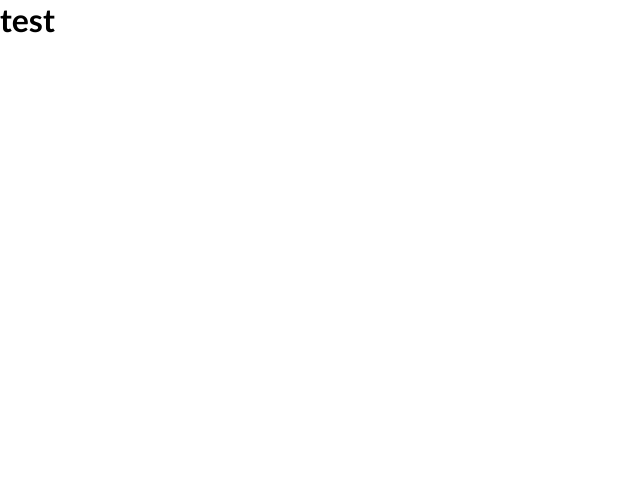
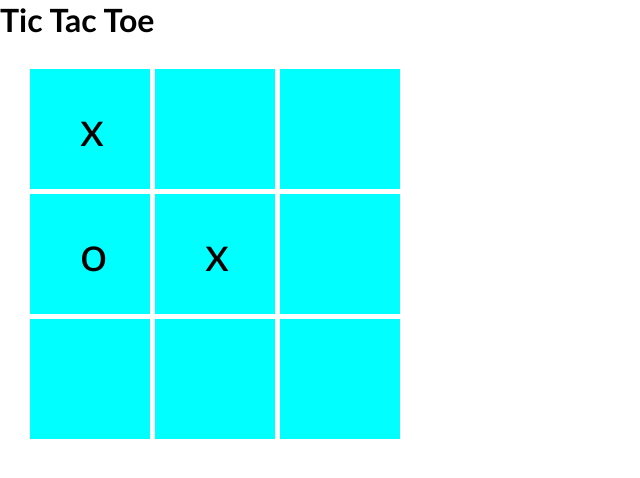
Before and after one commit to ChrisHallwright/tic-tac-toe, a plain HTML site: page index.html in a window 1280 px wide. Shown: the whole page, without its empty margins (0-640 px from the left). Drawn offline with Linux system fonts and the light colour scheme.

Commit message:
Display inactive tic-tac-toe grid

```diff
--- a/index.html
+++ b/index.html
@@ -1,5 +1,6 @@
 <!DOCTYPE html>
 <html lang="en">
+
 <head>
   <meta charset="UTF-8">
   <meta name="viewport" content="width=device-width, initial-scale=1.0">
@@ -7,7 +8,20 @@
   <link rel="stylesheet" type="text/css" href="./styles.css">
   <script src="./script.js" defer></script>
 </head>
+
 <body>
-  <h1>test</h1>
+  <h1>Tic Tac Toe</h1>
+  <div class="game">
+    <div class="square">x</div>
+    <div class="square"></div>
+    <div class="square"></div>
+    <div class="square">o</div>
+    <div class="square">x</div>
+    <div class="square"></div>
+    <div class="square"></div>
+    <div class="square"></div>
+    <div class="square"></div>
+  </div>
 </body>
+
 </html>
--- a/styles.css
+++ b/styles.css
@@ -4,3 +4,21 @@
   padding: 0;
   box-sizing: border-box;
 }
+
+h1 {
+  margin-bottom: 30px;
+}
+
+.game {
+  display: grid;
+  grid-template: repeat(3, 120px) / repeat(3, 120px);
+  gap: 5px;
+  margin-left: 30px;
+}
+
+.square {
+  background-color: cyan;
+  font-size: 3em;
+  padding-top: 30px;
+  padding-left: 50px;
+}
```
